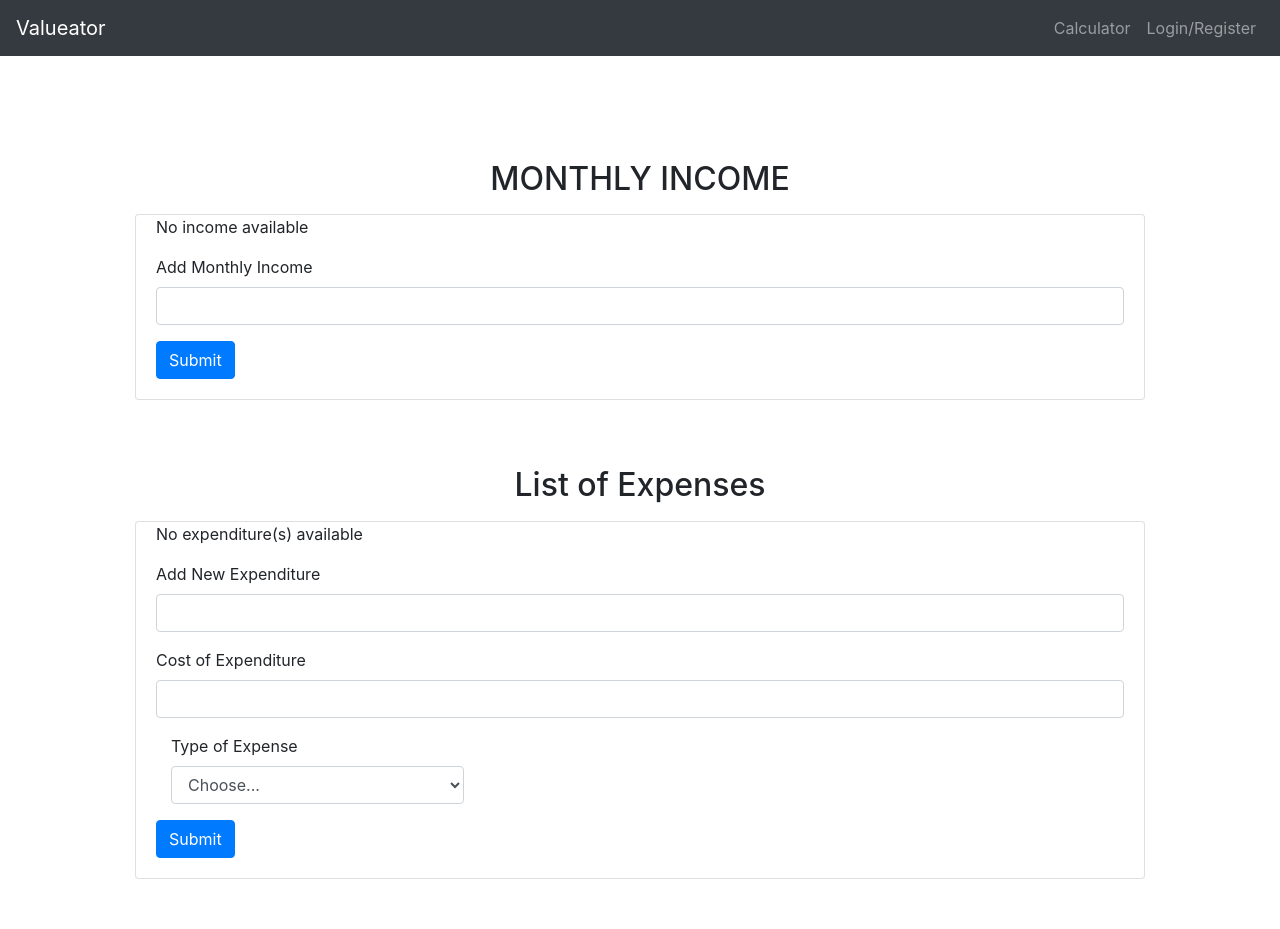
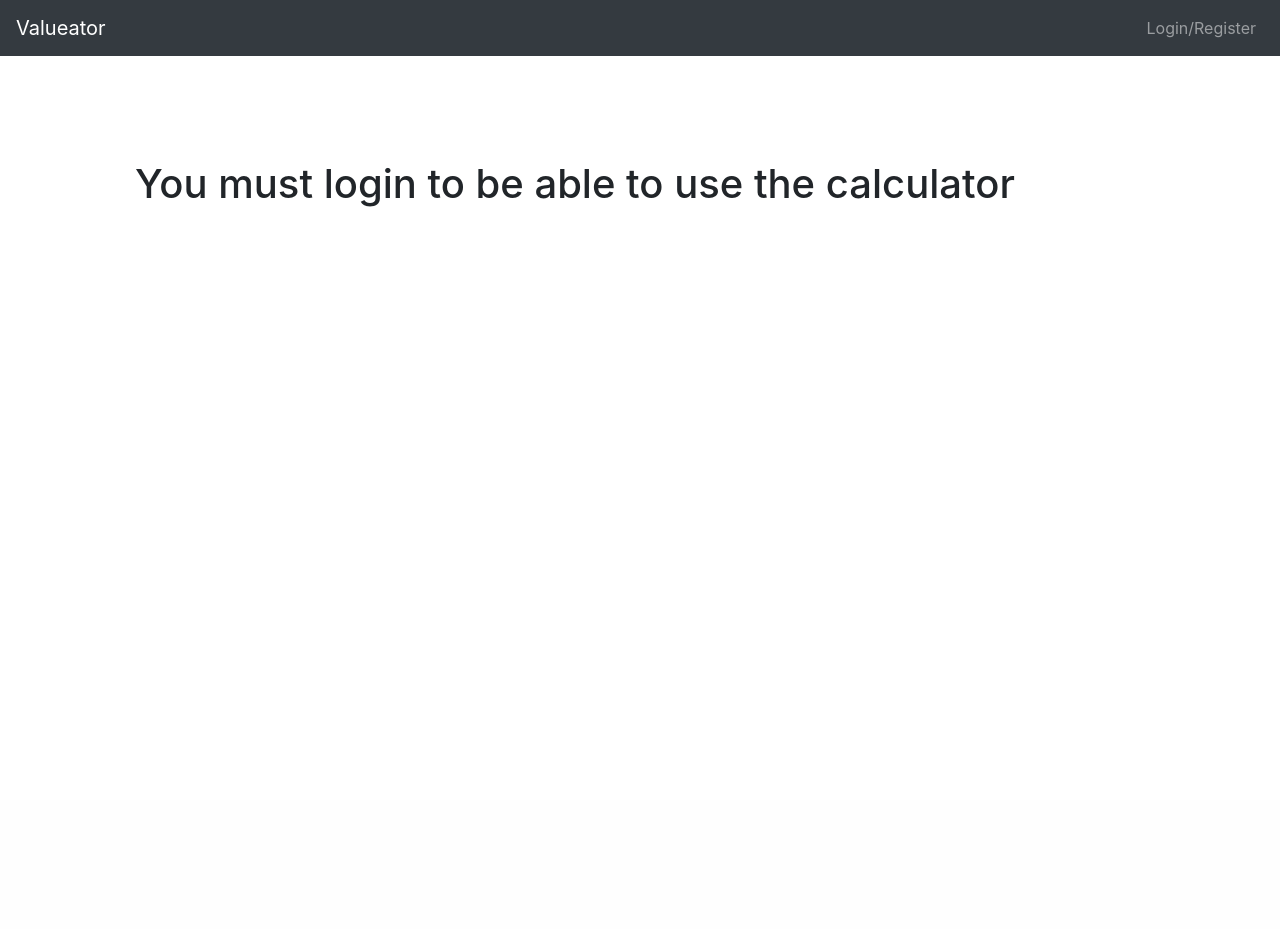
Before and after one commit to trey-sumida/Valueator, a Django app: page /calculator/ in a window 1280 px wide. After the commit the page ends 207 px from the top, so only its background shows below. Run offline with Django 3.2, Linux system fonts and the light colour scheme; some libraries are stand-ins or nearby versions.

Commit message:
Only logged in users can access the calculator page

```diff
--- a/Valueator-project/Calculator/templates/Calculator/calculator.html
+++ b/Valueator-project/Calculator/templates/Calculator/calculator.html
@@ -7,6 +7,7 @@
 {% block content %}
 
 <div class="page-container" id="page-body">
+    {% if user.is_authenticated %}
     <div class='income-section'>
         <!--Finds income of current user-->
         <h2 class='text-center mb-3'>MONTHLY INCOME</h2>
@@ -52,11 +53,11 @@
                             <p class='exp-name'>{{ expenditure.expenditure_text }}</p>
                             <p class='exp-cost'>${{ expenditure.expenditure_price }}</p>
                             {% if hourly != -1 %}
-                                <p>{{hourly}}</p>
+                                <p>${{hourly}}</p>
                             {% endif %}
                             <form method='POST' action="{% url 'Calculator:deleteExpenditure' expenditure.id %}">
                                 {% csrf_token %}
-                                <button type="submit" class="btn btn-primary">Delete</button>
+                                <button type="submit" class="btn btn-outline-danger">Delete</button>
                             </form>
                         </div>
                     </div>
@@ -84,7 +85,7 @@
                 </div>
 
                 <div class='form-group col-md-4' id='add-hours'>
-                    <label for='add-hours'>Hours used</label>
+                    <label for='add-hours'>How many hours do you spend using this service?</label>
                     <input class='form-control' id='add-hours' name='sub_hours'>
                 </div>
                 <button type="submit" class="btn btn-primary">Submit</button>
@@ -113,7 +114,7 @@
                     </div>
                 </div>
                 <div class='form-group col-md-4' id='add-hours'>
-                    <label for='add-hours'>Hours used</label>
+                    <label for='add-hours'>How many hours do you spend using this service?</label>
                     <input class='form-control' id='add-hours' name='sub_hours'>
                 </div>
                 <button type="submit" class="btn btn-primary">Submit</button>
@@ -121,5 +122,9 @@
         {% endif %}
         </div>
     </div>
+    {% else %}
+    <h1>You must login to be able to use the calculator</h1>
+    {% endif %}
+</div>
+
     {% endblock %}
-</div>
--- a/Valueator-project/templates/partials/_navbar.html
+++ b/Valueator-project/templates/partials/_navbar.html
@@ -6,9 +6,11 @@
 
     <div class="collapse navbar-collapse" id="nav">
     <ul class="navbar-nav ml-auto">
+        {% if user.is_authenticated %}
             <li class="nav-item">
                 <a class="nav-link" href="/calculator/">Calculator</a>
             </li>
+        {% endif %}
 
             {% if user.is_authenticated %}
             <li class="nav-item dropdown">
```
Also changed, not shown: Valueator-project/db.sqlite3.
